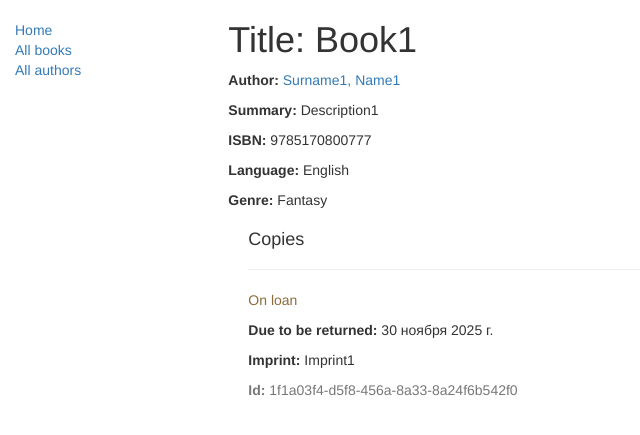
After one commit to asikrr/task1, a Django app: page /catalog/book/1 in a window 1280 px wide. The commit adds this page. Shown: the top 435 px of the page, without its empty margins (0-640 px from the left). Run offline with Django 5.2, Linux system fonts and the light colour scheme; data comes from the database, SQL or seed files in the repository; some libraries are stand-ins or nearby versions.

Commit message:
Добавление страниц для списка книг и детальной информации о книге

```diff
--- a/locallibrary/catalog/models.py
+++ b/locallibrary/catalog/models.py
@@ -97,3 +97,6 @@ class Author(models.Model):
 
     def __str__(self):
         return '%s, %s' % (self.last_name, self.first_name)
+
+    class Meta:
+        ordering = ['last_name']
--- a/locallibrary/catalog/templates/base_generic.html
+++ b/locallibrary/catalog/templates/base_generic.html
@@ -21,12 +21,30 @@
           {% block sidebar %}
             <ul class="sidebar-nav">
               <li><a href="{% url 'index' %}">Home</a></li>
-              <li><a href="">All books</a></li>
+              <li><a href="{% url 'books' %}">All books</a></li>
               <li><a href="">All authors</a></li>
             </ul>
           {% endblock %}
         </div>
-        <div class="col-sm-10 ">{% block content %}{% endblock %}</div>
+        <div class="col-sm-10 ">{% block content %}{% endblock %}
+          {% block pagination %}
+            {% if is_paginated %}
+              <div class="pagination">
+                <span class="page-links">
+                  {% if page_obj.has_previous %}
+                    <a href="{{ request.path }}?page={{ page_obj.previous_page_number }}">previous</a>
+                  {% endif %}
+                  <span class="page-current">
+                    Page {{ page_obj.number }} of {{ page_obj.paginator.num_pages }}.
+                  </span>
+                  {% if page_obj.has_next %}
+                    <a href="{{ request.path }}?page={{ page_obj.next_page_number }}">next</a>
+                  {% endif %}
+                </span>
+              </div>
+            {% endif %}
+          {% endblock %}
+        </div>
       </div>
     </div>
   </body>
--- /dev/null
+++ b/locallibrary/catalog/templates/catalog/book_detail.html
@@ -0,0 +1,25 @@
+{% extends "base_generic.html" %}
+
+{% block title %}<title>Book detail</title>{% endblock %}
+
+{% block content %}
+  <h1>Title: {{ book.title }}</h1>
+
+  <p><strong>Author:</strong> <a href="">{{ book.author }}</a></p>
+  <p><strong>Summary:</strong> {{ book.summary }}</p>
+  <p><strong>ISBN:</strong> {{ book.isbn }}</p>
+  <p><strong>Language:</strong> {{ book.language }}</p>
+  <p><strong>Genre:</strong> {% for genre in book.genre.all %} {{ genre }}{% if not forloop.last %}, {% endif %}{% endfor %}</p>
+
+  <div style="margin-left:20px;margin-top:20px">
+    <h4>Copies</h4>
+
+    {% for copy in book.bookinstance_set.all %}
+    <hr>
+    <p class="{% if copy.status == 'a' %}text-success{% elif copy.status == 'd' %}text-danger{% else %}text-warning{% endif %}">{{ copy.get_status_display }}</p>
+    {% if copy.status != 'a' %}<p><strong>Due to be returned:</strong> {{copy.due_back}}</p>{% endif %}
+    <p><strong>Imprint:</strong> {{copy.imprint}}</p>
+    <p class="text-muted"><strong>Id:</strong> {{copy.id}}</p>
+    {% endfor %}
+  </div>
+{% endblock %}
--- a/locallibrary/catalog/urls.py
+++ b/locallibrary/catalog/urls.py
@@ -1,6 +1,8 @@
-from django.urls import path
+from django.urls import path, re_path
 from . import views
 
 urlpatterns = [
-    path('', views.index, name='index'),
+    re_path(r'^$', views.index, name='index'),
+    re_path(r'^books/$', views.BookListView.as_view(), name='books'),
+    re_path(r'^book/(?P<pk>\d+)$', views.BookDetailView.as_view(), name='book-detail'),
 ]
--- a/locallibrary/catalog/views.py
+++ b/locallibrary/catalog/views.py
@@ -1,5 +1,5 @@
 from django.shortcuts import render
-
+from django.views import generic
 from .models import Book, Author, BookInstance, Genre
 
 def index(request):
@@ -22,3 +22,10 @@ def index(request):
                  'num_authors':num_authors,'search_for_book':search_for_book,'search_for_genre':search_for_genre,
                  'num_books_contain_search':num_books_contain_search, 'num_genres_contain_search':num_genres_contain_search},
     )
+
+class BookListView(generic.ListView):
+    model = Book
+    paginate_by = 10
+
+class BookDetailView(generic.DetailView):
+    model = Book
```
Also changed, not shown: locallibrary/catalog/templates/catalog/book_list.html (added, +21 -0 lines).
